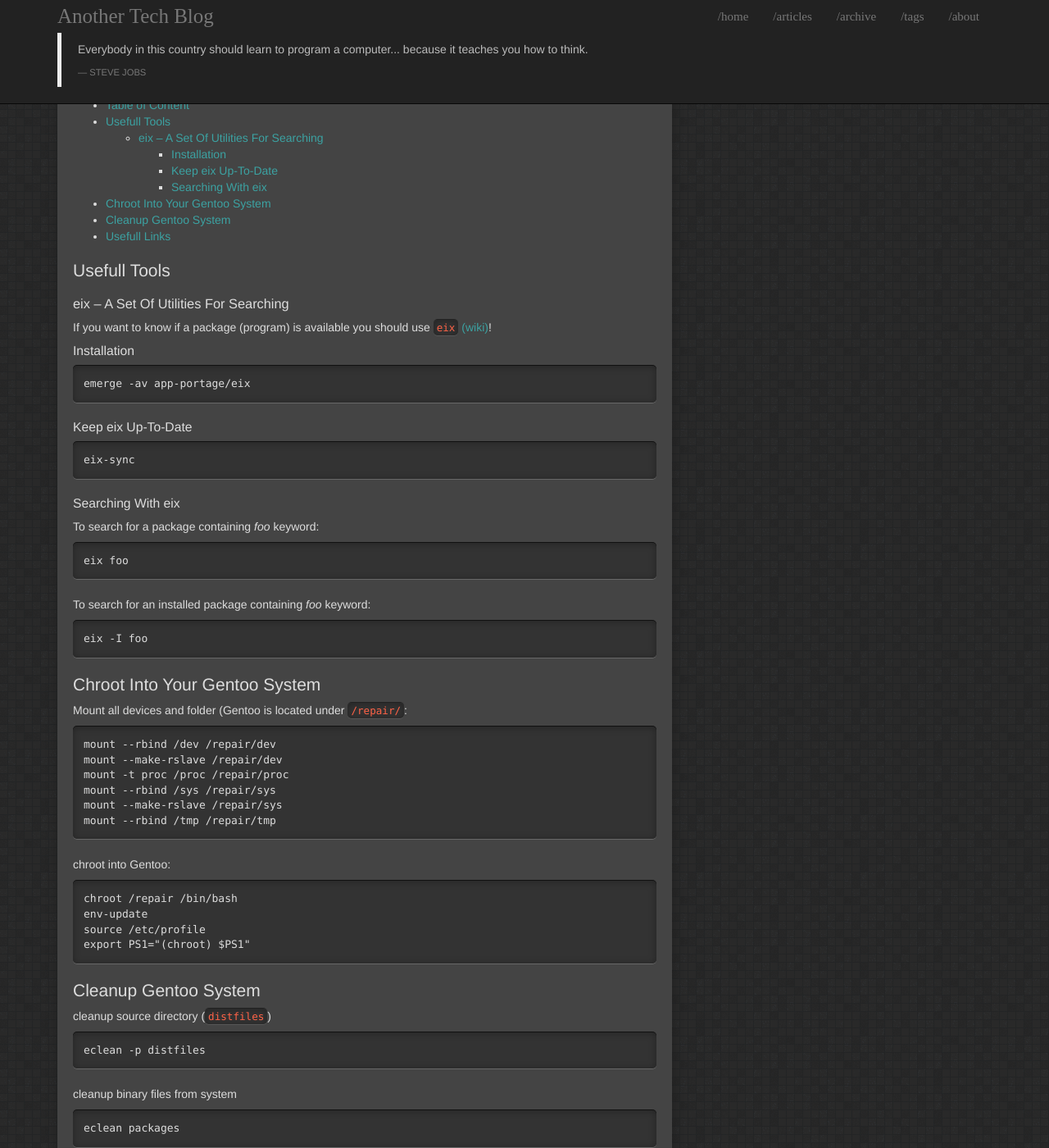
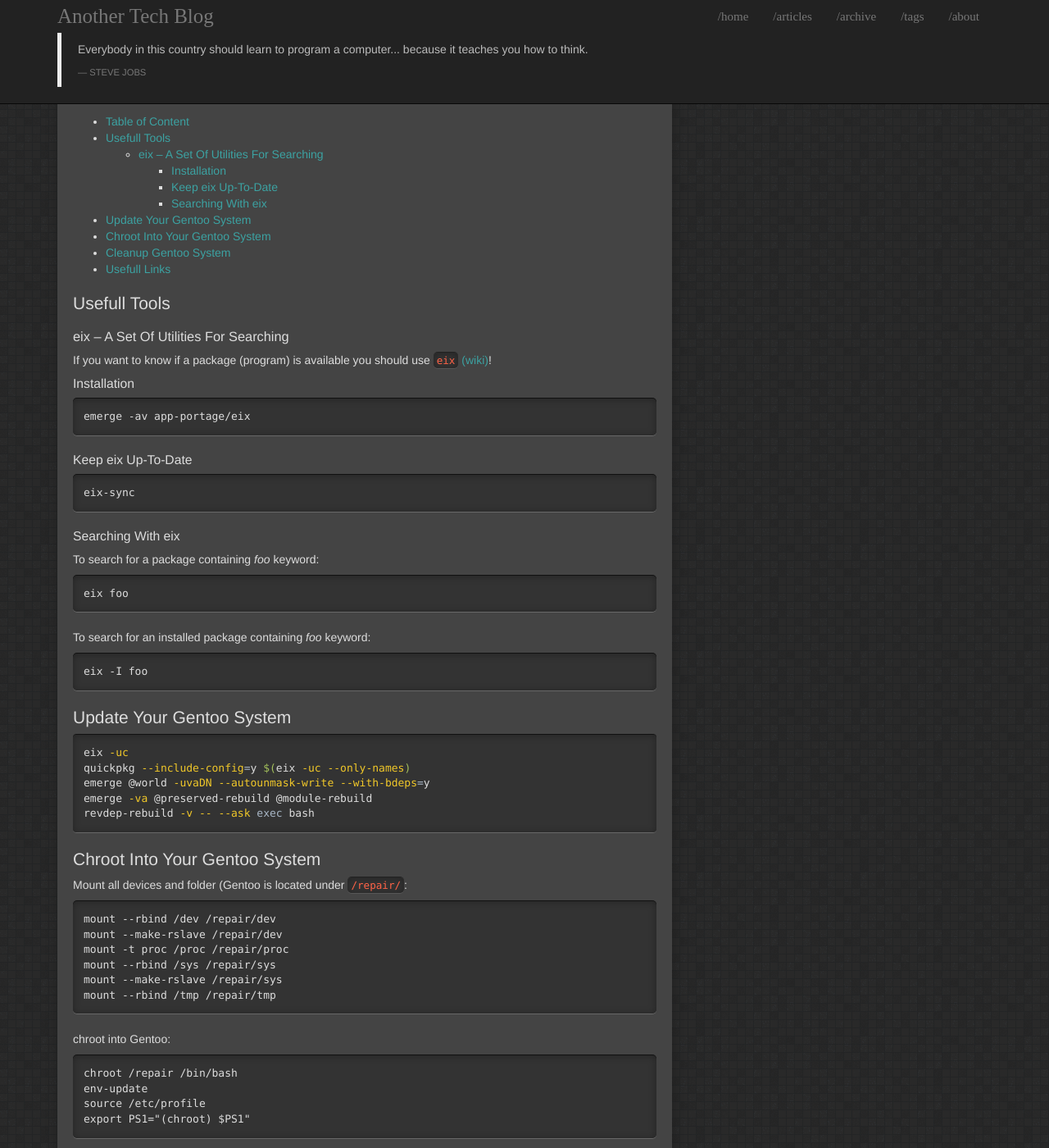
Before and after one commit to davidmainzer/davidmainzer.github.io, a Jekyll site: the page built from _articles/Gentoo_Linux.md, in a window 1280 px wide and 1400 px high, scrolled down 477 px. Shown: the whole window at 82% size. Built offline with Jekyll 4.4.1, drawn with Linux system fonts in a browser that asks for light colours; nearby versions of some CDN libraries; the table of contents is made by our own code; some of the changed text lies outside the part shown.

Commit message:
Update Gentoo_Linux.md

````diff
--- a/_articles/Gentoo_Linux.md
+++ b/_articles/Gentoo_Linux.md
@@ -44,6 +44,17 @@ To search for an installed package containing *foo* keyword:
 eix -I foo
 ```
 
+## Update Your Gentoo System
+
+{% highlight bash %}
+eix -uc
+quickpkg --include-config=y $(eix -uc --only-names)
+emerge @world -uvaDN --autounmask-write --with-bdeps=y
+emerge -va @preserved-rebuild @module-rebuild
+revdep-rebuild -v -- --ask exec bash
+{% endhighlight bash %}
+
+
 ## Chroot Into Your Gentoo System
 
 Mount all devices and folder (Gentoo is located under `/repair/`:
````
